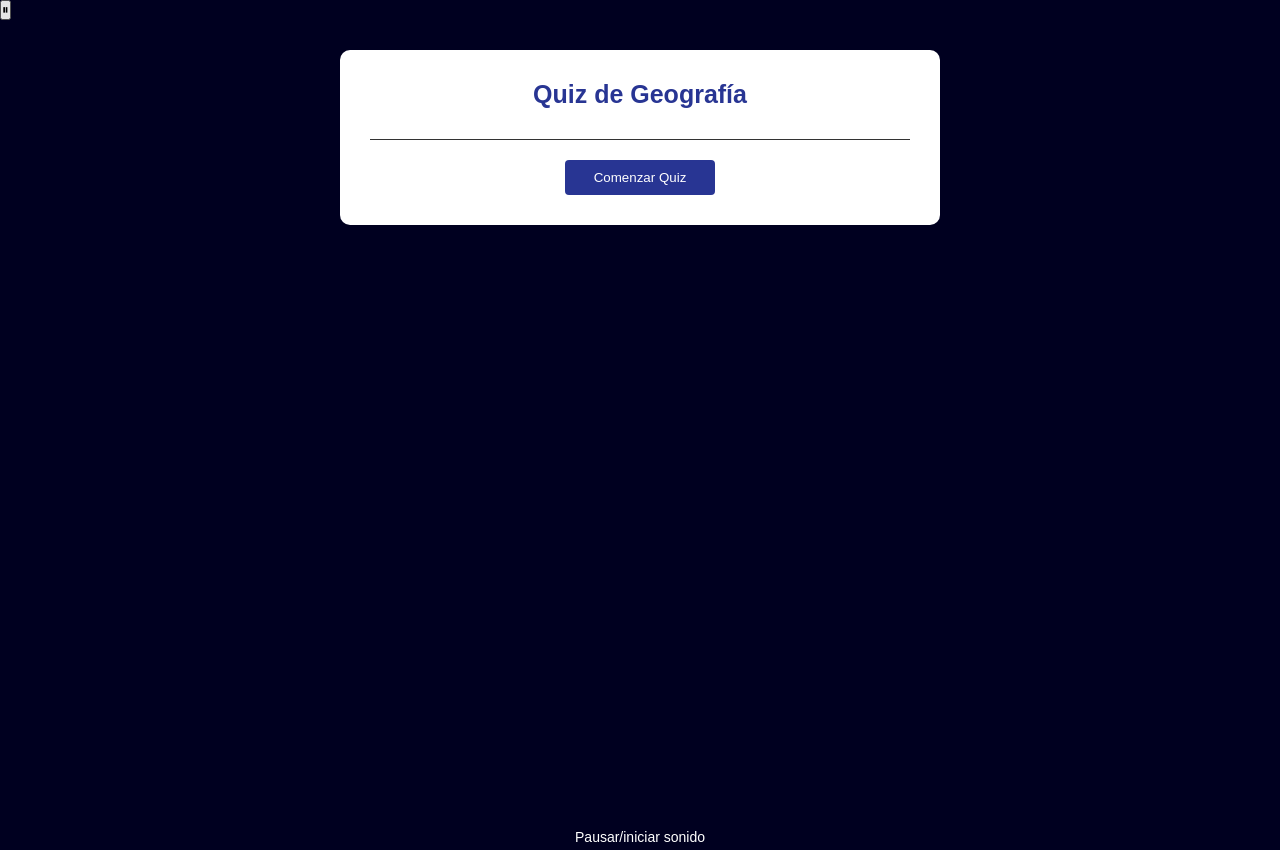
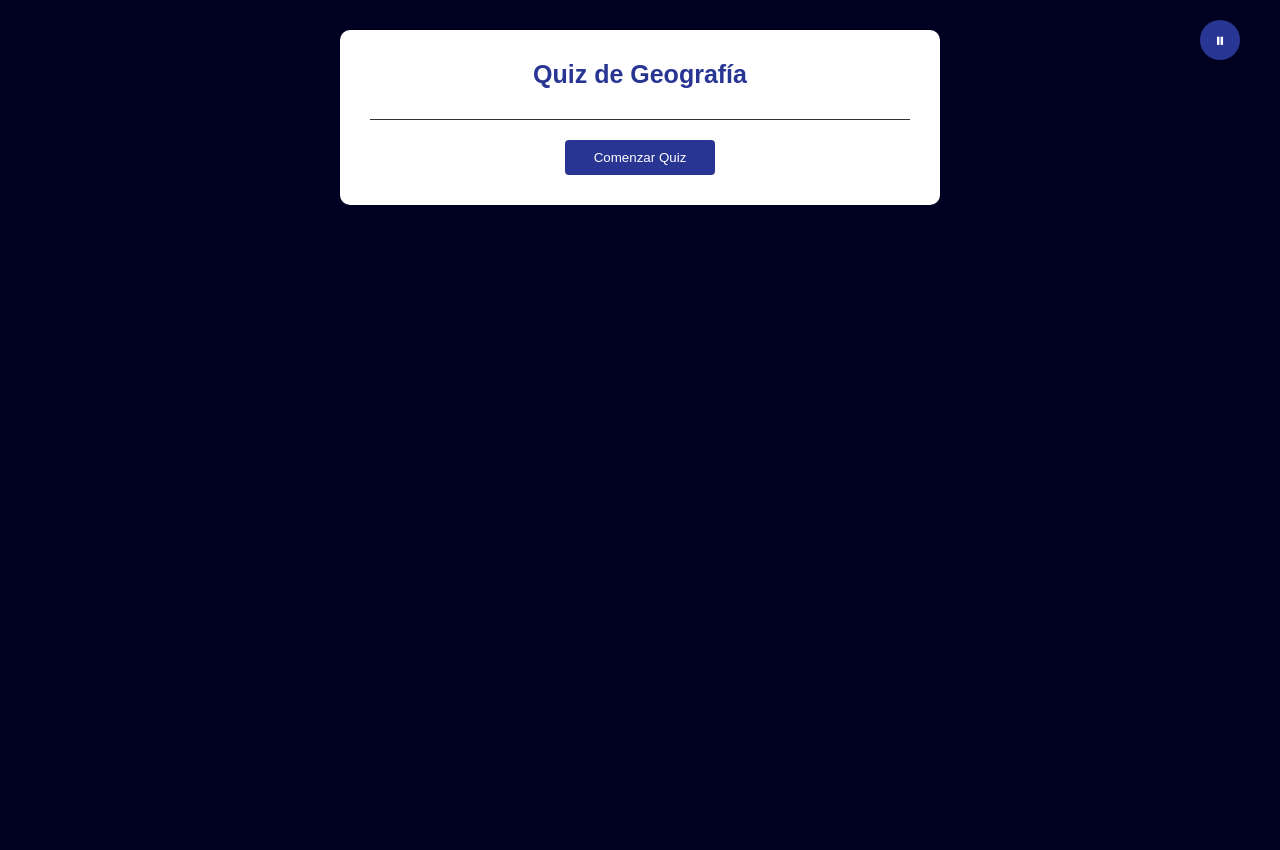
Before and after one commit to nahidev/geography-science-quiz, a plain HTML site: page index.html in a window 1280 px wide. After the commit the page ends 800 px from the top, so only its background shows below. Drawn offline with Linux system fonts and the light colour scheme.

Commit message:
update audio container

```diff
--- a/assets/css/styles.css
+++ b/assets/css/styles.css
@@ -5,6 +5,7 @@
     box-sizing: border-box;
 }
 
+#stop-audio-container {
     position: fixed;
     top: 20px;
     right: 40px;
```
